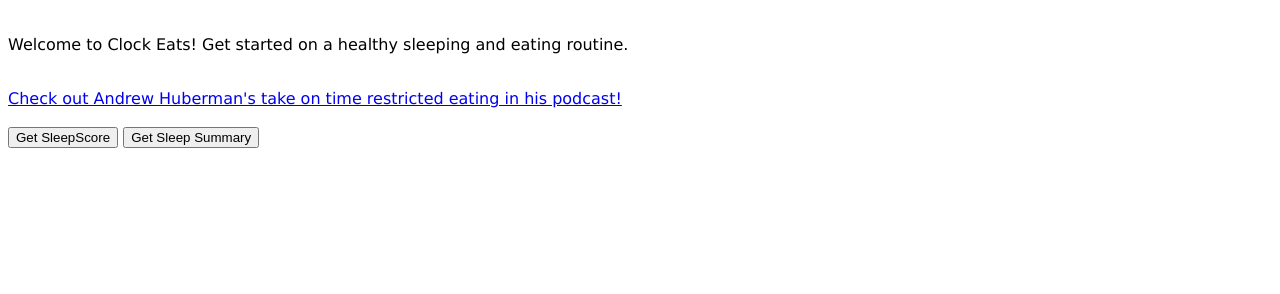
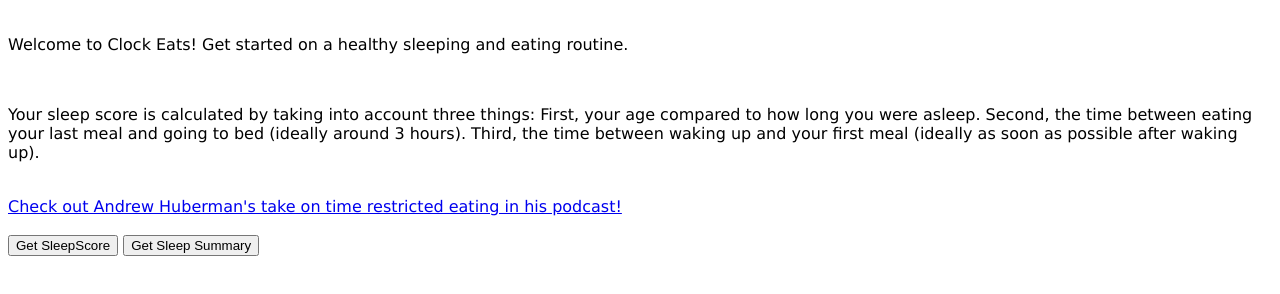
Before and after one commit to comp426-2022-spring/a99-fafnir, a website: page public/index.html in a window 1280 px wide. Shown: the part 166-460 px from the top of the page. Drawn offline with Linux system fonts and the light colour scheme.

Commit message:
sleepscore desc on homepage

```diff
--- a/public/index.html
+++ b/public/index.html
@@ -96,6 +96,7 @@
         <div id="home">
             <h1>Home</h1><br>
             <p>Welcome to Clock Eats! Get started on a healthy sleeping and eating routine.</p><br>
+            <p>Your sleep score is calculated by taking into account three things: First, your age compared to how long you were asleep. Second, the time between eating your last meal and going to bed (ideally around 3 hours). Third, the time between waking up and your first meal (ideally as soon as possible after waking up).</p><br>
             <a href="https://youtu.be/9tRohh0gErM?t=1534">Check out Andrew Huberman's take on time restricted eating in his podcast!</a><br><br>
             <button id="getScore" onClick="getSleepScore()">Get SleepScore</button>
             <p hidden id="sleepResult">Sleep Score = <span id="sleepScoreResult"></span></p>
```
